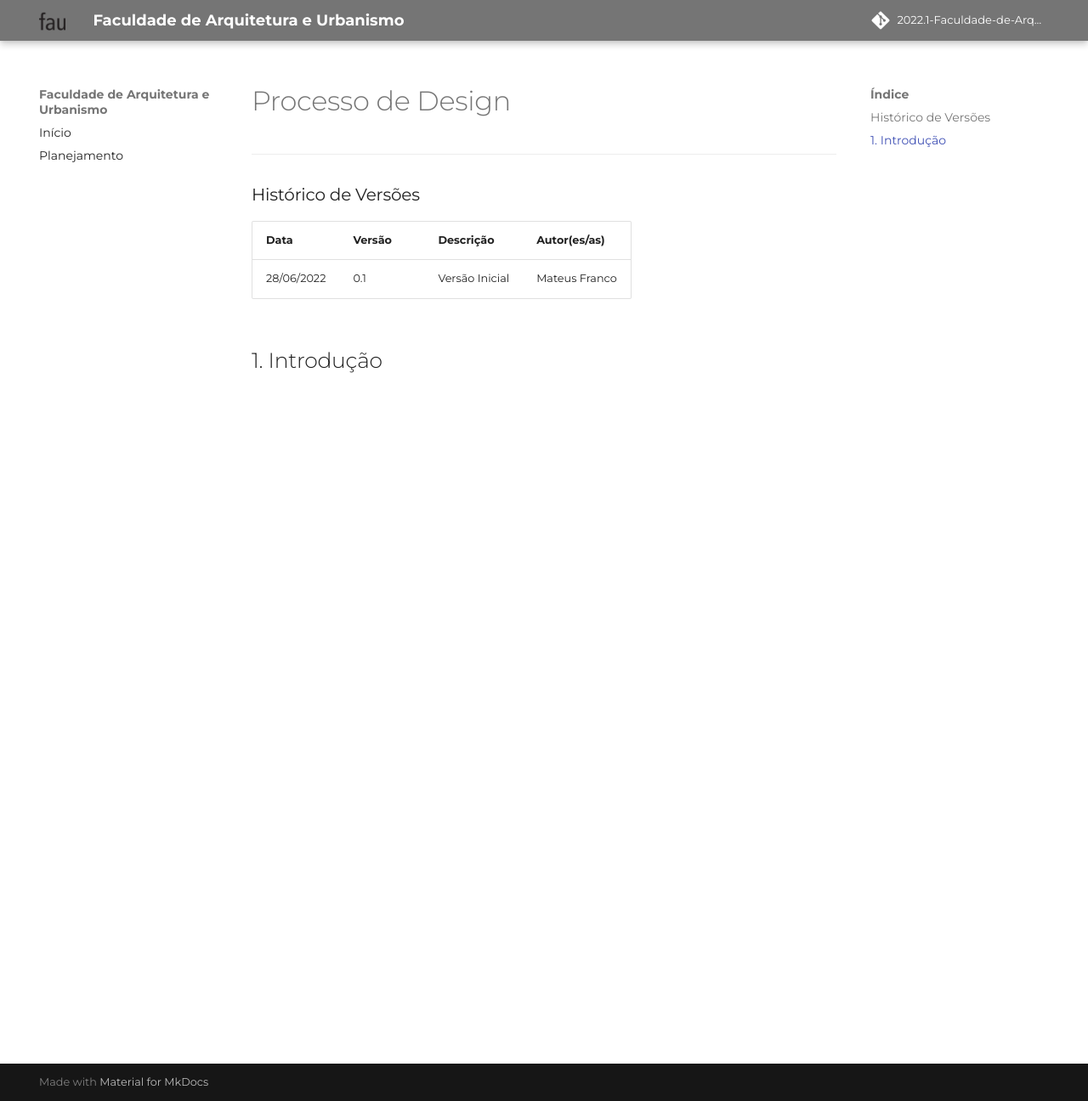
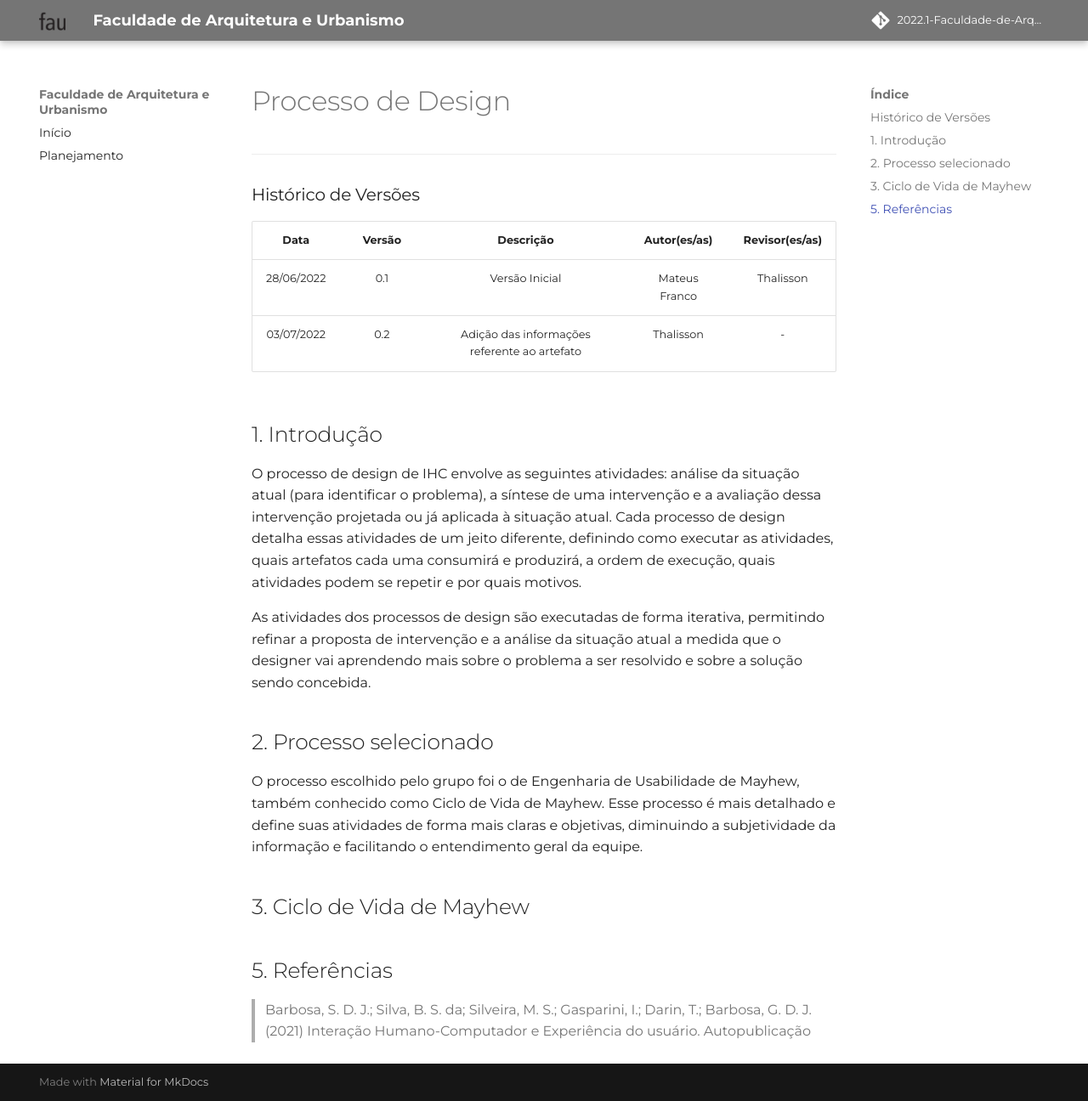
Before and after one commit to Mateusvff/2022.1-Faculdade-de-Arquitetura-e-Urbanismo, an MkDocs documentation site: the page built from docs/planejamento/processo-de-design.md, in a window 1280 px wide and 1296 px high. Shown: the whole window at 85% size. Built offline with MkDocs 1.6.1 and Material for MkDocs 9.7.7, drawn with Linux system fonts in a browser that asks for light colours; some web fonts are replaced; comment, search, counter and statistics services are not loaded.

Commit message:
adição da introdução e explicação do processo selecionado

```diff
--- a/docs/planejamento/processo-de-design.md
+++ b/docs/planejamento/processo-de-design.md
@@ -3,8 +3,21 @@
 
 ### Histórico de Versões
 
-**Data** | **Versão** | **Descrição** | **Autor(es/as)**
---- | --- | --- | ---
-28/06/2022 | 0.1 | Versão Inicial | Mateus Franco
+**Data** | **Versão** | **Descrição** | **Autor(es/as)** | **Revisor(es/as)**
+:---: | :---: | :---: | :---:  | :---:
+28/06/2022 | 0.1 | Versão Inicial | Mateus Franco | Thalisson
+03/07/2022 | 0.2 | Adição das informações referente ao artefato | Thalisson | -
 
 ## 1. Introdução
+O processo de design de IHC envolve as seguintes atividades: análise da situação atual (para identificar o problema), a síntese de uma intervenção e a avaliação dessa intervenção projetada ou já aplicada à situação atual. Cada processo de design detalha essas atividades de um jeito diferente, definindo como executar as atividades, quais artefatos cada uma consumirá e produzirá, a ordem de execução, quais atividades podem se repetir e por quais motivos.
+
+As atividades dos processos de design são executadas de forma iterativa, permitindo refinar a proposta de intervenção e a análise da situação atual a medida que o designer vai aprendendo mais sobre o problema a ser resolvido e sobre a solução sendo concebida.
+
+## 2. Processo selecionado
+O processo escolhido pelo grupo foi o de Engenharia de Usabilidade de Mayhew, também conhecido como Ciclo de Vida de Mayhew. Esse processo é mais detalhado e define suas atividades de forma mais claras e objetivas, diminuindo a subjetividade da informação e facilitando o entendimento geral da equipe.
+
+## 3. Ciclo de Vida de Mayhew
+
+
+## 5. Referências
+> Barbosa, S. D. J.; Silva, B. S. da; Silveira, M. S.; Gasparini, I.; Darin, T.; Barbosa, G. D. J. (2021) Interação Humano-Computador e Experiência do usuário. Autopublicação
```
